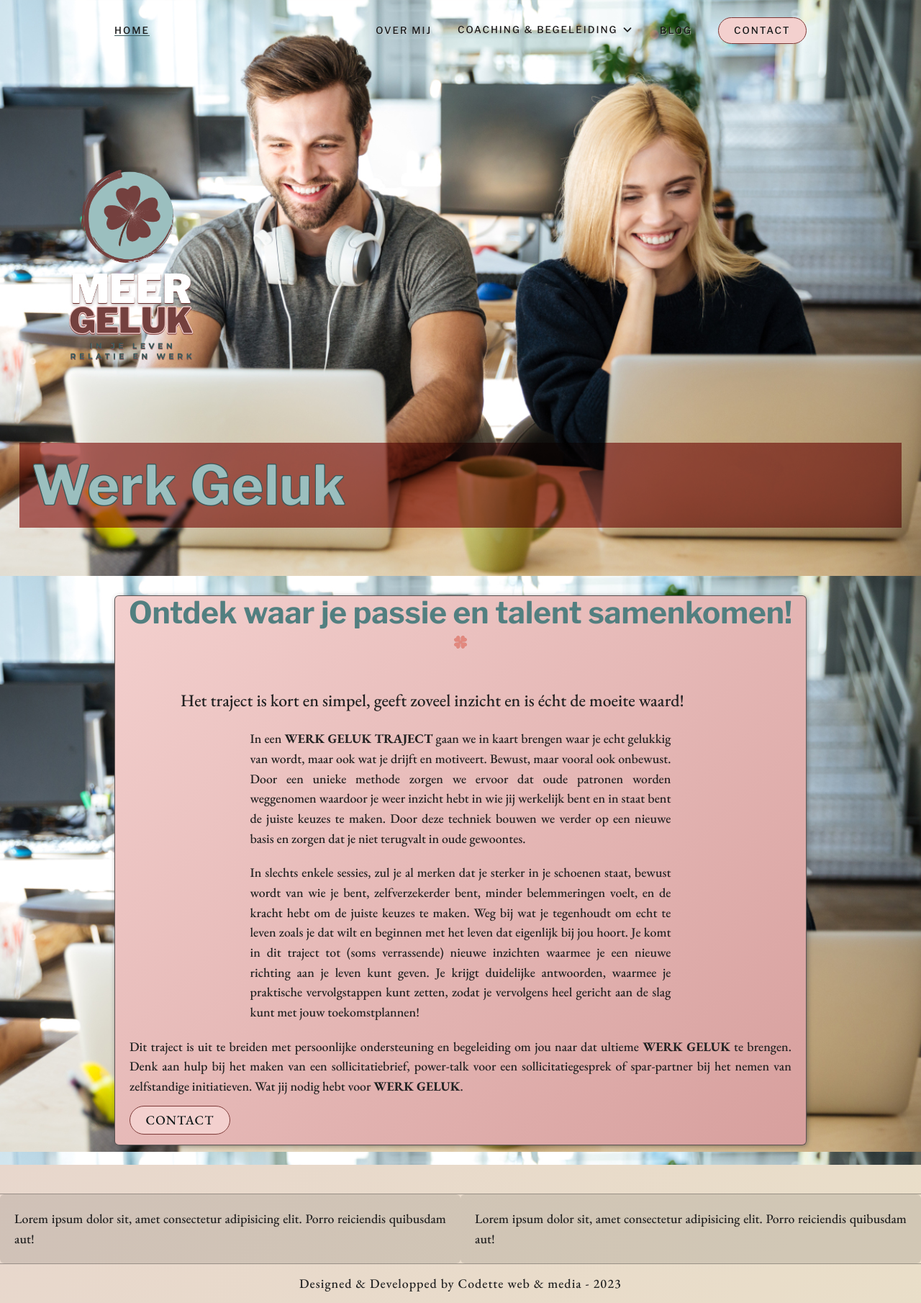
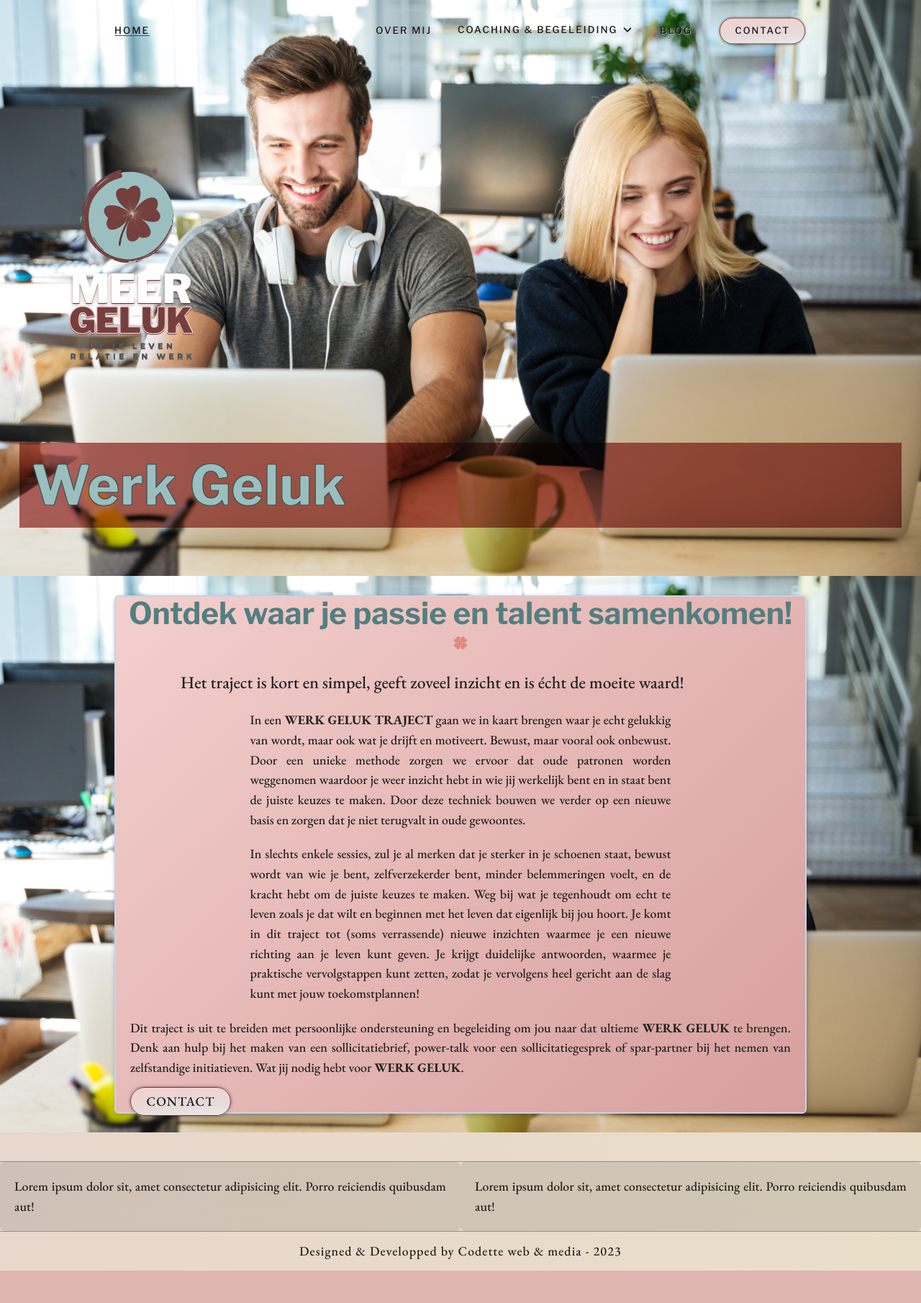
Before and after one commit to josvelema/meergeluk, a PHP site: page /werkgeluk.html in a window 1280 px wide. Shown: the whole page at 72% size. After the commit the page ends 1765 px from the top, so only its background shows below. Run offline with PHP 8.4, Linux system fonts and the light colour scheme; some libraries are stand-ins or nearby versions.

Commit message:
new colors and shadow styles

```diff
--- a/assets/css/style.css
+++ b/assets/css/style.css
@@ -15,17 +15,63 @@
   /* --pink-100:  hsl(2, 40%, 35%); */
   --text: #0e0e0e;
 
-  --pink-100:  hsl(3, 61%, 88%);
-  --pink-200:  hsl(2, 42%, 73%);
-  --pink-300:  hsl(2, 38%, 56%);
-  --pink-400:  hsl(2, 40%, 35%);
+    --pink-pastel-1: hsl(3, 21%, 88%);
+    --pink-pastel-2: hsl(3, 41%, 88%);
+    --pink-100: hsl(3, 61%, 88%);
+  --pink-100-analogue-1: hsl(9, 61%, 88%);
+  --pink-100-analogue-2: hsl(357, 58%, 88%);
+
+  --pink-200: hsl(2, 42%, 73%);
+  --pink-200-analogue-1: hsl(6, 41%, 73%);
+  --pink-200-analogue-2: hsl(358, 40%, 73%);
+
+  --pink-300: hsl(2, 38%, 56%);
+  --pink-300-analogue-1: hsl(6, 37%, 56%);
+  --pink-300-analogue-2: hsl(358, 35%, 56%);
+
+  --pink-400: hsl(2, 40%, 35%);
+  --pink-400-analogue-1: hsl(6, 38%, 35%);
+  --pink-400-analogue-2: hsl(358, 36%, 35%);
+
   --pink-900: hsl(2, 40%, 8%);
+  --pink-900-analogue-1: hsl(6, 38%, 8%);
+  --pink-900-analogue-2: hsl(358, 36%, 8%);
 
   --green-100: hsl(180, 32%, 88%);
+  --green-100-analogue-1: hsl(189, 30%, 88%);
+  --green-100-analogue-2: hsl(171, 29%, 88%);
+
   --green-200: hsl(180, 22%, 68%);
+  --green-200-analogue-1: hsl(190, 20%, 68%);
+  --green-200-analogue-2: hsl(170, 18%, 68%);
+
   --green-300: hsl(181, 22%, 41%);
+  --green-300-analogue-1: hsl(191, 20%, 41%);
+  --green-300-analogue-2: hsl(169, 18%, 41%);
+
   --green-400: hsl(182, 22%, 29%);
+  --green-400-analogue-1: hsl(192, 20%, 29%);
+  --green-400-analogue-2: hsl(168, 18%, 29%);
+
   --green-900: hsl(182, 22%, 8%);
+  --green-900-analogue-1: hsl(192, 26%, 8%);
+  --green-900-analogue-2: hsl(168, 30%, 8%);
+
+    --main-color: hsl(40, 43%, 85%);
+
+  --pink-analogue: hsl(357, 43%, 85%);
+  --pink-complement: hsl(223, 43%, 85%);
+
+  --green-analogue: hsl(85, 43%, 85%);
+  --green-complement: hsl(223, 43%, 85%);
+
+  --box-shadow: 0 2px 4px rgba(0, 0, 0, 0.1);
+  --border: 2px solid var(--pink-complement);
+  --text-shadow: 1px 1px 0 rgba(255, 255, 255, 0.5);
+
+  --box-shadow-hover: 0 4px 8px rgba(0, 0, 0, 0.1);
+  --border-hover: 2px solid var(--pink-analogue);
+  --text-shadow-hover: 2px 2px 0 rgba(255, 255, 255, 0.5);
 
   --white: #fafafa;
   --white-100: #f0f0f0;
@@ -275,11 +321,29 @@ height: var(--step-1);
 
 
 .btn--accent {
- background-color: var(--pink-100);
+ background-image: linear-gradient(175deg,var(--pink-100),var(--pink-pastel-2),var(--pink-pastel-1),var(--white-200) 96%);
+ background-position: bottom;
   padding: var(--step--2) 2rem;
   color: var(--green-900);
-  border: 1px solid var(--pink-400)
-
+  border: 1px solid var(--pink-400);
+  box-shadow: 0 0 4px var(--black-t);
+  outline-color: transparent;
+  transform: scale(0.97);
+  transition: all 350ms cubic-bezier(0.25, 0.46, 0.45, 0.84) ;
+  transition-delay: 280ms;
+}
+
+.btn--accent:hover,
+.btn--accent:focus,
+.btn--accent:focus-visible {
+  transform: scale(1);
+
+  box-shadow: inset 1px 1px 4px var(--black-t);
+
+
+  outline: 2px solid;
+  outline-offset: 4px;
+  outline-color: var(--black-t-8);
 }
 
 .btn--menu {
@@ -718,21 +786,18 @@ place-items: center;
 /* coaching options section and pages */
 
 .coaching-trajecten {
-  display: flex;
-  flex-wrap: wrap;
-  gap: var(--space-m);
   transform: translateY(-4em);
 
 }
 
 .coaching, .review , .overmij , .faq-container,.geluk-page{
-  border: 1px solid var(--gray-t-8);
-  box-shadow: 1px 1px 6px -2px var(--gray-t),
+  border: var(--border);
+  box-shadow: var(--box-shadow),
   2px 2px 8px -1px var(--gray-t-2);
   border-radius: 6px;
-  background-color: var(--white-t);
-
-}
+  background-image: linear-gradient(176deg, var(--pink-100),var(--white-100) 36%,var(--white-200) 66%,var(--pink-pastel-1) 92%, var(--pink-pastel-2))
+}
+
 
 .geluk-page {
   background-image: var(--bkg-2);
@@ -793,7 +866,7 @@ place-items: center;
 
 
 .coach-content {
-  padding: var(--space-m);
+  padding-inline: var(--space-m);
     text-align: justify;
 }
 
--- a/assets/js/nav.js
+++ b/assets/js/nav.js
@@ -31,6 +31,7 @@ navBtn.addEventListener('click' , () => {
 // INTERSECTION OBSERVERS
 const navObserver = new IntersectionObserver((watchEntry) => {
   !watchEntry[0].isIntersecting ? nav.classList.add('active') : nav.classList.remove('active');
+  console.log("lksa;lf");
 }, {threshold: 0.85});
 
 navObserver.observe(document.querySelector('#changeNavColor'));
@@ -58,7 +59,7 @@ overlay.classList.add('active');
 tab.classList.add('active');
 });
 
-closeButton.addEventListener('click', () => {
-overlay.classList.remove('active');
-tab.classList.remove('active');
-});
+// closeButton.addEventListener('click', () => {
+// overlay.classList.remove('active');
+// tab.classList.remove('active');
+// });
```
Also changed, not shown: other parts of assets/css/style.css (+89 -18 lines), index.html (+29 -31 lines).
